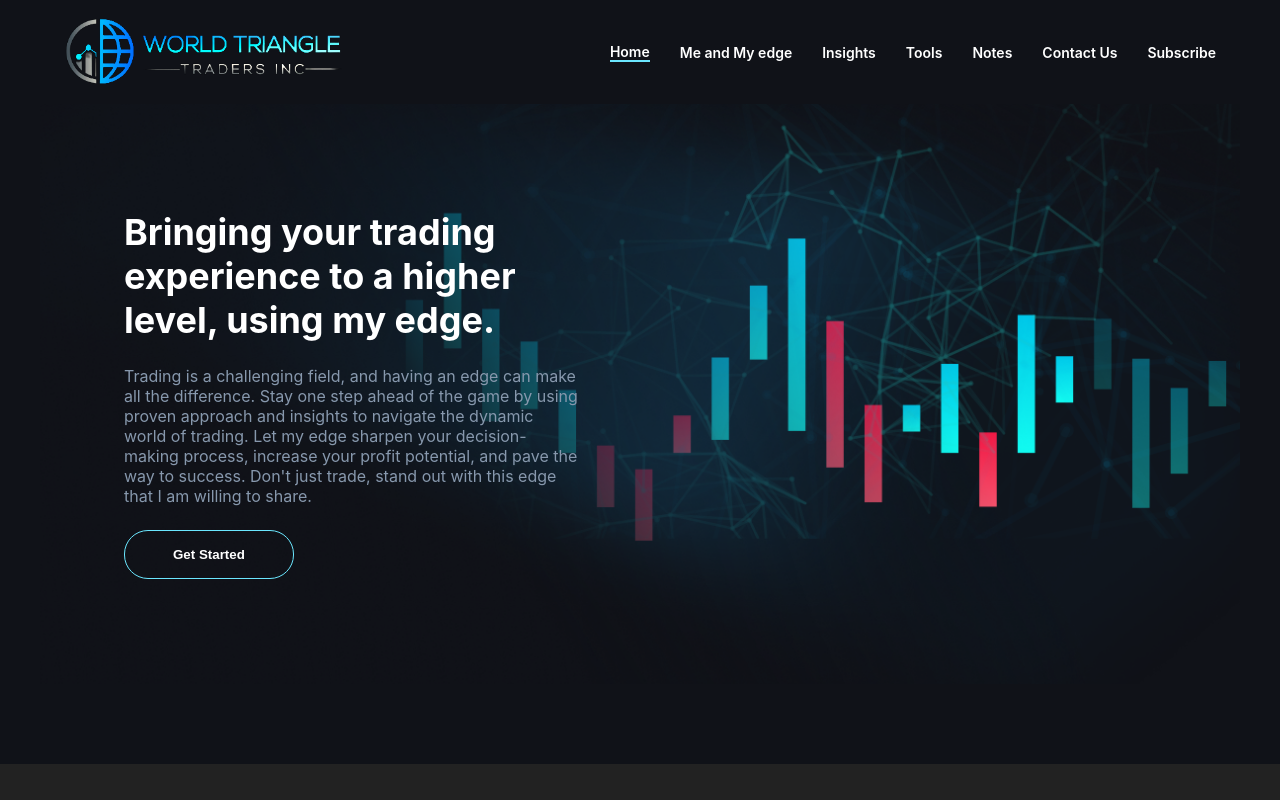
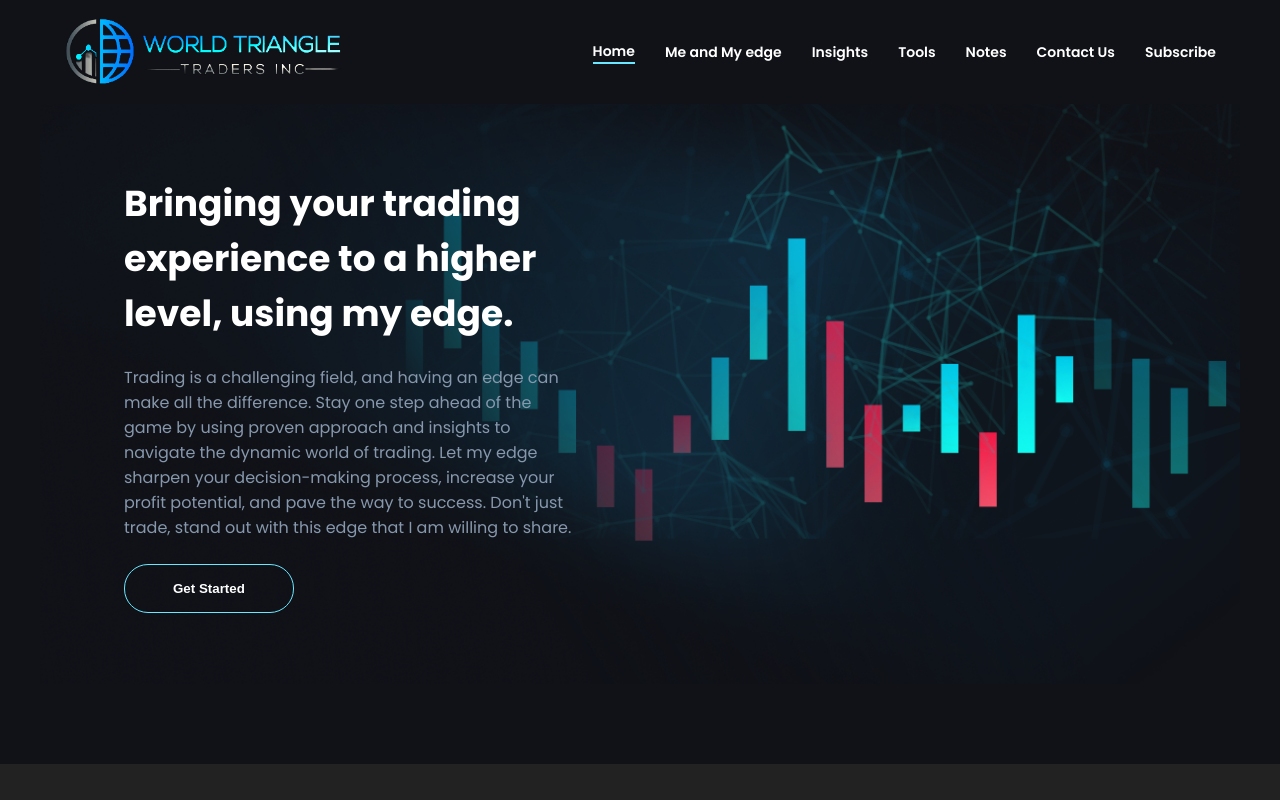
Before and after one commit to MuhammadHamzaSiddiqui1662/WTT, a React (Create React App) app: page / in a window 1280 px wide. Shown: the top 800 px of the page. Built offline with nearby package versions, Linux system fonts and the light colour scheme.

Commit message:
feat: Poppins font added

```diff
--- a/src/index.css
+++ b/src/index.css
@@ -26,8 +26,8 @@
 
 body {
   margin: 0;
-  font-family: -apple-system, BlinkMacSystemFont, "Segoe UI", "Roboto", "Oxygen", "Ubuntu", "Cantarell", "Fira Sans",
-    "Droid Sans", "Helvetica Neue", sans-serif;
+  font-family: "Poppins", -apple-system, BlinkMacSystemFont, "Segoe UI", "Roboto", "Oxygen", "Ubuntu", "Cantarell",
+    "Fira Sans", "Droid Sans", "Helvetica Neue", sans-serif;
   -webkit-font-smoothing: antialiased;
   -moz-osx-font-smoothing: grayscale;
 
@@ -69,3 +69,147 @@ a {
   background: #333;
   border-radius: 10px;
 }
+
+/* Thin */
+@font-face {
+  font-family: "Poppins";
+  font-style: normal;
+  font-weight: 100;
+  src: url("./assets/fonts/Poppins/Poppins-Thin.ttf") format("truetype");
+}
+
+/* Thin Italic */
+@font-face {
+  font-family: "Poppins";
+  font-style: italic;
+  font-weight: 100;
+  src: url("./assets/fonts/Poppins/Poppins-ThinItalic.ttf") format("truetype");
+}
+
+/* ExtraLight */
+@font-face {
+  font-family: "Poppins";
+  font-style: normal;
+  font-weight: 200;
+  src: url("./assets/fonts/Poppins/Poppins-ExtraLight.ttf") format("truetype");
+}
+
+/* ExtraLight Italic */
+@font-face {
+  font-family: "Poppins";
+  font-style: italic;
+  font-weight: 200;
+  src: url("./assets/fonts/Poppins/Poppins-ExtraLightItalic.ttf") format("truetype");
+}
+
+/* Light */
+@font-face {
+  font-family: "Poppins";
+  font-style: normal;
+  font-weight: 300;
+  src: url("./assets/fonts/Poppins/Poppins-Light.ttf") format("truetype");
+}
+
+/* Light Italic */
+@font-face {
+  font-family: "Poppins";
+  font-style: italic;
+  font-weight: 300;
+  src: url("./assets/fonts/Poppins/Poppins-LightItalic.ttf") format("truetype");
+}
+
+/* Regular */
+@font-face {
+  font-family: "Poppins";
+  font-style: normal;
+  font-weight: 400;
+  src: url("./assets/fonts/Poppins/Poppins-Regular.ttf") format("truetype");
+}
+
+/* Italic */
+@font-face {
+  font-family: "Poppins";
+  font-style: italic;
+  font-weight: 400;
+  src: url("./assets/fonts/Poppins/Poppins-Italic.ttf") format("truetype");
+}
+
+/* Medium */
+@font-face {
+  font-family: "Poppins";
+  font-style: normal;
+  font-weight: 500;
+  src: url("./assets/fonts/Poppins/Poppins-Medium.ttf") format("truetype");
+}
+
+/* Medium Italic */
+@font-face {
+  font-family: "Poppins";
+  font-style: italic;
+  font-weight: 500;
+  src: url("./assets/fonts/Poppins/Poppins-MediumItalic.ttf") format("truetype");
+}
+
+/* Semi-Bold */
+@font-face {
+  font-family: "Poppins";
+  font-style: normal;
+  font-weight: 600;
+  src: url("./assets/fonts/Poppins/Poppins-SemiBold.ttf") format("truetype");
+}
+
+/* Semi-Bold Italic */
+@font-face {
+  font-family: "Poppins";
+  font-style: italic;
+  font-weight: 600;
+  src: url("./assets/fonts/Poppins/Poppins-SemiBoldItalic.ttf") format("truetype");
+}
+
+/* Bold */
+@font-face {
+  font-family: "Poppins";
+  font-style: normal;
+  font-weight: 700;
+  src: url("./assets/fonts/Poppins/Poppins-Bold.ttf") format("truetype");
+}
+
+/* Bold Italic */
+@font-face {
+  font-family: "Poppins";
+  font-style: italic;
+  font-weight: 700;
+  src: url("./assets/fonts/Poppins/Poppins-BoldItalic.ttf") format("truetype");
+}
+
+/* Extra-Bold */
+@font-face {
+  font-family: "Poppins";
+  font-style: normal;
+  font-weight: 800;
+  src: url("./assets/fonts/Poppins/Poppins-ExtraBold.ttf") format("truetype");
+}
+
+/* Extra-Bold Italic */
+@font-face {
+  font-family: "Poppins";
+  font-style: italic;
+  font-weight: 800;
+  src: url("./assets/fonts/Poppins/Poppins-ExtraBoldItalic.ttf") format("truetype");
+}
+
+/* Black */
+@font-face {
+  font-family: "Poppins";
+  font-style: normal;
+  font-weight: 900;
+  src: url("./assets/fonts/Poppins/Poppins-Black.ttf") format("truetype");
+}
+
+/* Black Italic */
+@font-face {
+  font-family: "Poppins";
+  font-style: italic;
+  font-weight: 900;
+  src: url("./assets/fonts/Poppins/Poppins-BlackItalic.ttf") format("truetype");
+}
```
